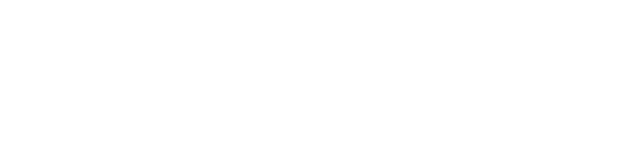
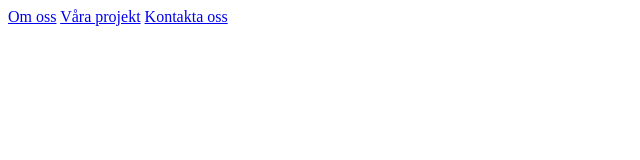
Before and after one commit to davidb-webdev/git-collab, a plain HTML site: page index.html in a window 1280 px wide. Shown: the whole page, without its empty margins (0-640 px from the left). Drawn offline with Linux system fonts and the light colour scheme.

Commit message:
created header and nav

```diff
--- a/index.html
+++ b/index.html
@@ -6,6 +6,13 @@
     <title>Document</title>
 </head>
 <body>
+    <header>
+        <nav>
+            <a href="#">Om oss</a>
+            <a href="#">Våra projekt</a>
+            <a href="#">Kontakta oss</a>
+        </nav>
+    </header>
 
 </body>
 </html>
```
